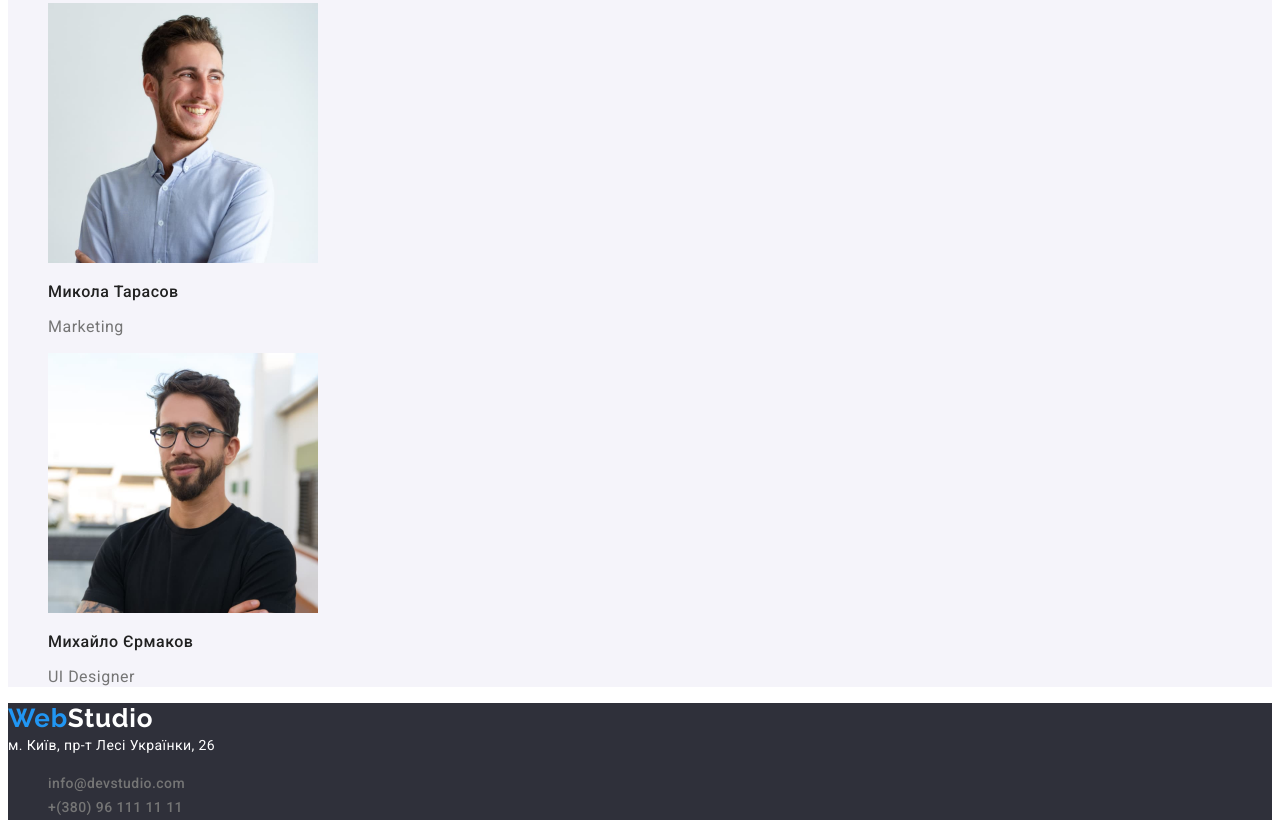
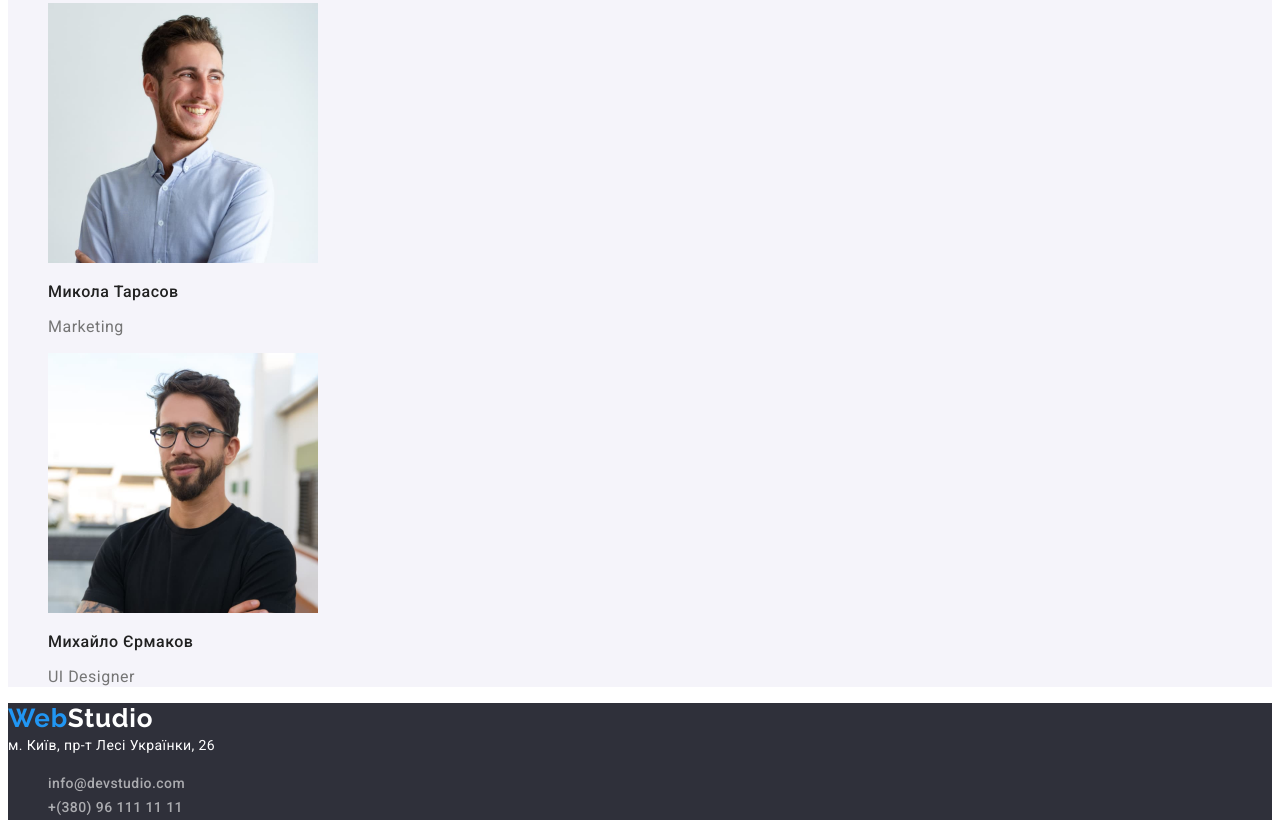
Before and after one commit to anastasia7makar/goit-markup-hw-02, a plain HTML site: page index.html in a window 1280 px wide. Shown: the part 2441-3275 px from the top of the page. Drawn offline with Linux system fonts and the light colour scheme.

Commit message:
Додала клас в index.html

```diff
--- a/index.html
+++ b/index.html
@@ -108,12 +108,11 @@
         <address>
         <span class="address">м. Київ, пр-т Лесі Українки, 26</span>
         <ul class="contacts list ">
-          <li><a href="mailto:info@devstudio.com" class="e-mail">info@devstudio.com</a></li>
-          <li><a href="tel:+380961111111" class="ph-number">+(380) 96 111 11 11</a></li>
+          <li><a href="mailto:info@devstudio.com" class="e-mail footer">info@devstudio.com</a></li>
+          <li><a href="tel:+380961111111" class="ph-number footer">+(380) 96 111 11 11</a></li>
         </ul>
       </address>
     </footer>
 </body>
 
-
 </html>
```
